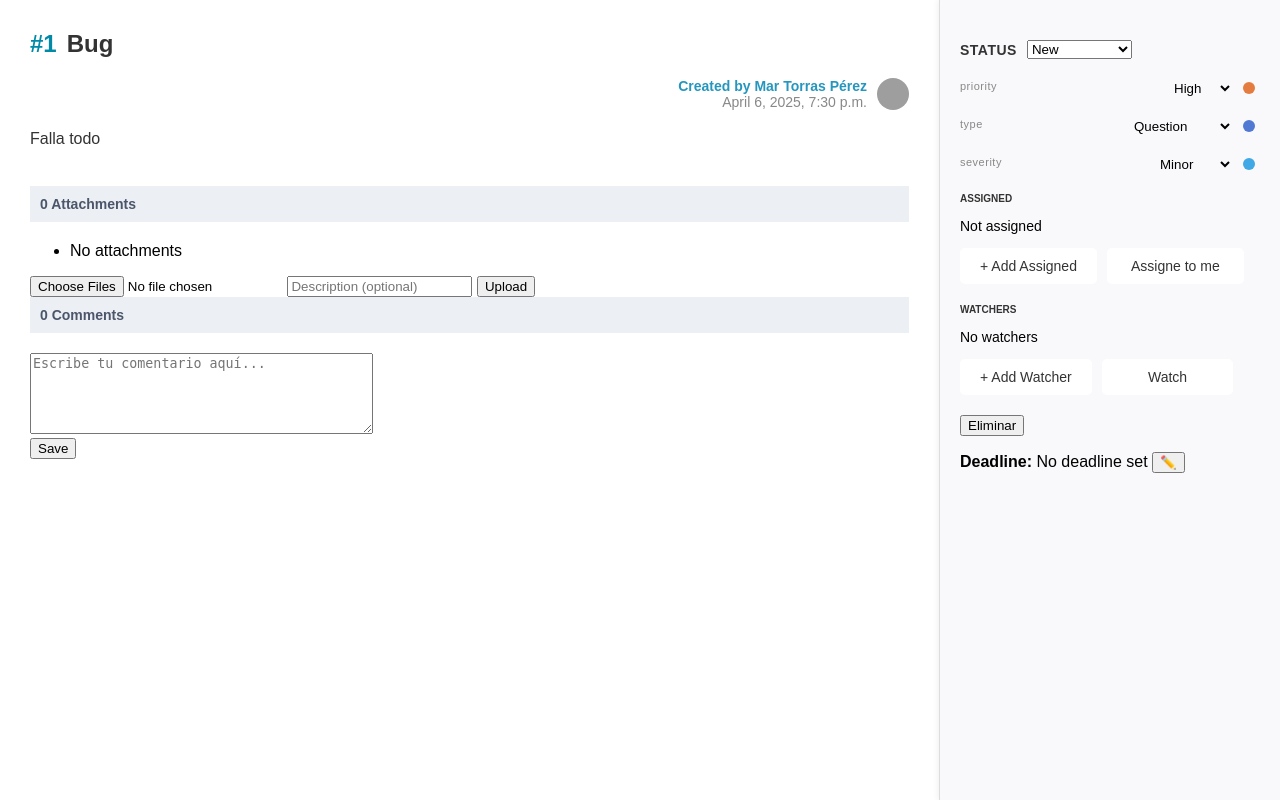
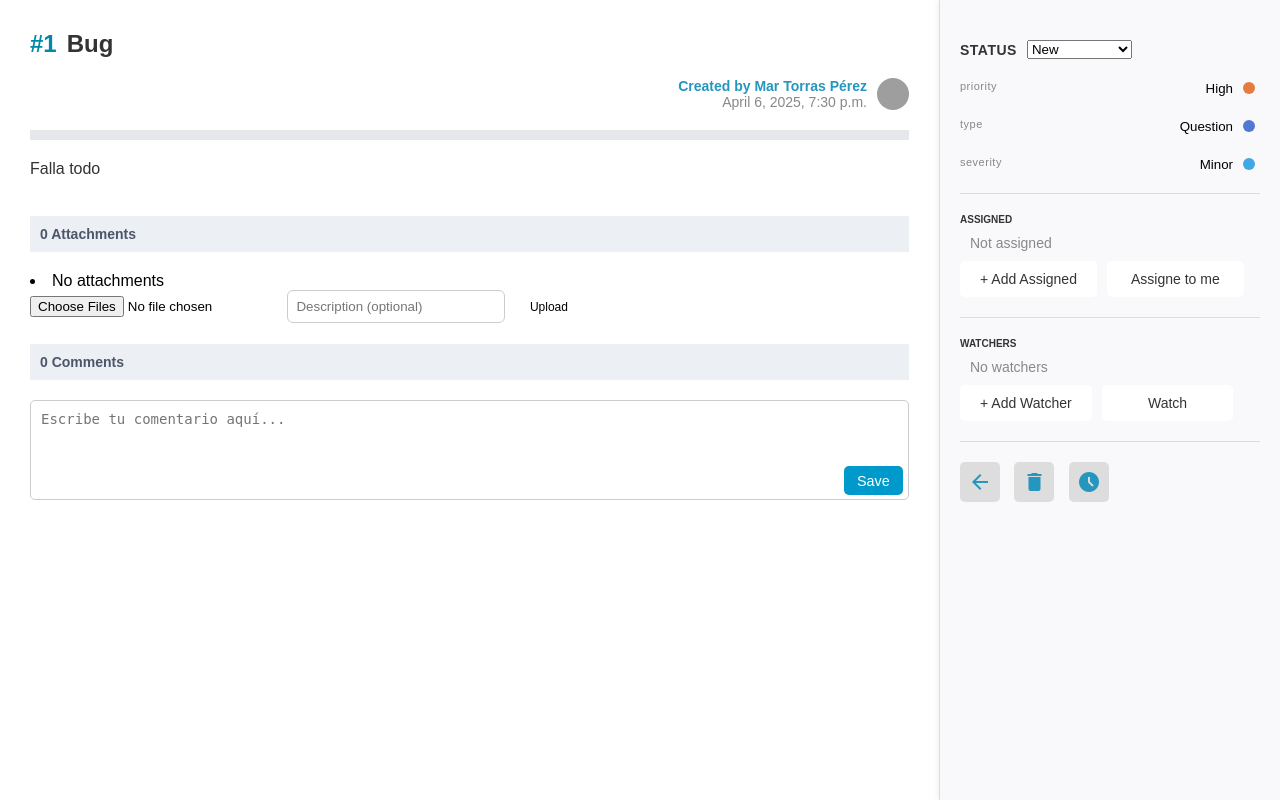
Before and after one commit to it22b-ASW-Project/Boreal-forest, a Django app: page /issue/1/ in a window 1280 px wide. Run offline with Django 5.2, Linux system fonts and the light colour scheme; a user stored in the database is signed in; data comes from the database, SQL or seed files in the repository; both versions use the stored data as it was after the commit; grey boxes are pictures that could not be loaded.

Commit message:
Look&Feel EditIssue

```diff
--- a/homepage/forms.py
+++ b/homepage/forms.py
@@ -48,6 +48,7 @@ class CommentForm(forms.ModelForm):
                 'rows': 5,
                 'cols': 40,
                 'placeholder': 'Escribe tu comentario aquí...',
+                'class': 'textarea-comment',
             }),
         }
 
--- a/homepage/templates/issueDetail.html
+++ b/homepage/templates/issueDetail.html
@@ -9,6 +9,7 @@
     <title>{{issue.subject}} - Issue #{{issue.id}}</title>
     <link rel="stylesheet" href="{% static 'css/issueDetail.css' %}">
     <link rel="stylesheet" href="{% static 'css/forms.css' %}">
+    <link rel="stylesheet" href="https://fonts.googleapis.com/icon?family=Material+Icons">
 </head>
 
 
@@ -22,11 +23,18 @@
                 <form id="subject-form" method="POST" style="display: none;">
                     {% csrf_token %}
                     <input type="text" name="subject" id="subject-input" value="{{ issue.subject }}">
-                    <button type="submit">Save</button>
-                    <button type="button" onclick="cancelEditTitle()">X</button>
+                    <button type="submit">
+                        <i class="material-icons">save</i>
+                    </button>
+                    <button type="button" onclick="cancelEditTitle()">
+                        <i class="material-icons">cancel</i>
+                    </button>
                 </form>
 
                 <h2 id="edit-btn" onclick="enableEditTitle()">{{ issue.subject }}</h2>
+                {% if issue.deadline %}
+                <i class="material-icons" title='{{ issue.deadline|date:"d/m/Y" }}'>schedule</i>
+                {% endif %}
             </div>
 
             <div class="creation-info">
@@ -36,6 +44,8 @@
                 </div>
                 <img src="{{issue.created_by.extra_data.picture}}"/>
             </div>
+
+            <hr class="head-separator">
 
             <div class="issue-info">
                 <div id="editDesc-btn" onclick="enableEditDesc()">
@@ -49,8 +59,12 @@
                 <form id="description-form" method="POST" style="display: none;">
                     {% csrf_token %}
                     <input type="text" name="description" id="description-input" value="{{ issue.description }}">
-                    <button type="submit">Save</button>
-                    <button type="button" onclick="cancelEditDesc()">Cancel</button>
+                    <button type="submit">
+                        <i class="material-icons">save</i>
+                    </button>
+                    <button type="button" onclick="cancelEditDesc()">
+                        <i class="material-icons">cancel</i>
+                    </button>
                 </form>
 
                 <br>
@@ -59,27 +73,42 @@
                     <div class="attachments-header">
                         <h3> {{ attachments|length }} Attachments</h3>
                     </div>
-                    <ul>
                     {% for attachment in attachments %}
-                        <li>
-                            <a href="{{ attachment.file.url }}" target="_blank">{{ attachment.filename }}</a>
+                        <div class="attachment-item">
+                            <a href="{{ attachment.file.url }}" target="_blank" class="attachment-url">
+                                <i class="material-icons">attachment</i> <p>{{ attachment.filename }}</p>
+                            </a>
+
+                            <div class="attachment-description">
+                                {% if attachment.description %}
+                                {{ attachment.description }}
+                                {% endif %}
+                            </div>
+
+                                <div class="attachment-filesize">
                                     ({{ attachment.formatted_filesize }})
-                            {% if attachment.description %} - {{ attachment.description }}{% endif %}
-                            <form method="POST" style="display:inline;">
+                                </div>
+
+                                <form method="POST">
                                     {% csrf_token %}
                                     <input type="hidden" name="attachment_id" value="{{ attachment.id }}">
-                                <button type="submit" name="delete_attachment" value="true"
-                                    onclick="return confirm('¿Estás seguro que quieres eliminar este archivo?');">✖</button>
+                                    <button type="submit" name="delete_attachment" value="true" onclick="return confirm('¿Estás seguro que quieres eliminar este archivo?');">
+                                        <i class="material-icons">delete</i>
+                                    </button>
                                 </form>
-                        </li>
+
+                        </div>
                     {% empty %}
                     <li>No attachments</li>
                     {% endfor %}
-                    </ul>
+
 
                     <form method="POST" enctype="multipart/form-data">
                         {% csrf_token %}
-                        <input type="file" name="new_attachments" multiple>
+                        <input type="file" name="new_attachments" id="file-upload" multiple>
+                            <!--<label for="file-upload">
+                                <i class="material-icons">upload_file</i>
+                            </label>-->
                         <input type="text" name="attachment_description" placeholder="Description (optional)">
                         <button type="submit" name="upload_attachment" value="true">Upload</button>
                     </form>
@@ -98,11 +127,17 @@
                     </form>
 
                     {% for comment in comments %}
-                    <p>{{ comment.comment }}
-                    <p>
-                    <p><img src="{{comment.user.extra_data.picture}}" width="25" height="25" />
-                        {{comment.user.extra_data.name}} -
-                        {{comment.created_at}} </p>
+                    <div class="comment-item">
+                        <img src="{{ comment.user.extra_data.picture }}" />
+                        <div class="comment-info">
+                            <span>
+                                <h1> {{comment.user.extra_data.name}} </h1>
+                                <p>{{comment.created_at}} </p>
+                            </span>
+                            {{ comment.comment }}
+                        </div>
+                    </div>
+                    <hr class="separator">
                     {% endfor %}
 
                 </div>
@@ -135,6 +170,8 @@
                     <span class="colorDot" style="background-color: {{ issue.severity.color }}"></span>
                 </div>
             </form>
+
+            <hr class="separator">
 
             <div class="add-people">
                 <h3>Assigned</h3>
@@ -177,6 +214,8 @@
                 </form>
             </div>
 
+            <hr class="separator">
+
             <div class="add-people">
                 <h3>Watchers</h3>
                 {% for watcher in watchers %}
@@ -206,6 +245,7 @@
                 </div>
             </div>
 
+
             <div id="watchForm" style="display: none; margin-top: 1em;">
                 <form method="post">
                     {% csrf_token %}
@@ -218,22 +258,20 @@
                 </form>
             </div>
 
+            <hr class="separator">
+
             <form method="POST">
                 {% csrf_token %}
-                <button type="submit" class="btn btn-danger" name="delete" value="true" onclick="return confirmDelete();">Eliminar</button>
+                <button type="submit" class="btn-sidebar" name="back" value="true">
+                    <i class="material-icons">arrow_back</i>
+                </button>
+                <button type="submit" class="btn-sidebar" name="delete" value="true" onclick="return confirmDelete();">
+                    <i class="material-icons a">delete</i>
+                </button>
+                <button type="button" class="btn-sidebar" onclick="enableEditDeadline()">
+                    <i class="material-icons">access_time_filled</i>
+                </button>
             </form>
-
-            <p>
-                <strong>Deadline:</strong>
-                <span id="deadline-display">
-                    {% if issue.deadline %}
-                    {{ issue.deadline|date:"d/m/Y" }}
-                    {% else %}
-                    No deadline set
-                    {% endif %}
-                </span>
-                <button type="button" onclick="enableEditDeadline()">✏️</button>
-            </p>
 
             <!-- Formulario para editar deadline -->
             <form id="deadline-form" method="POST" style="display: none;">
@@ -252,23 +290,23 @@
     <script>
         function enableEditTitle() {
             document.getElementById("edit-btn").style.display = "none";
-            document.getElementById("subject-form").style.display = "inline";
+            document.getElementById("subject-form").style.display = "flex";
             document.getElementById("subject-input").focus();
         }
 
         function cancelEditTitle() {
-            document.getElementById("edit-btn").style.display = "inline";
+            document.getElementById("edit-btn").style.display = "flex";
             document.getElementById("subject-form").style.display = "none";
         }
 
         function enableEditDesc() {
             document.getElementById("editDesc-btn").style.display = "none";
-            document.getElementById("description-form").style.display = "inline";
+            document.getElementById("description-form").style.display = "flex";
             document.getElementById("description-input").focus();
         }
 
         function cancelEditDesc() {
-            document.getElementById("editDesc-btn").style.display = "inline";
+            document.getElementById("editDesc-btn").style.display = "flex";
             document.getElementById("description-form").style.display = "none";
         }
 
@@ -277,13 +315,11 @@
         }
 
         function enableEditDeadline() {
-            document.getElementById("deadline-display").style.display = "none";
             document.getElementById("deadline-form").style.display = "inline";
             document.getElementById("deadline-input").focus();
         }
 
         function cancelEditDeadline() {
-            document.getElementById("deadline-display").style.display = "inline";
             document.getElementById("deadline-form").style.display = "none";
         }
         document.addEventListener("DOMContentLoaded", function () {
--- a/homepage/views.py
+++ b/homepage/views.py
@@ -116,7 +116,9 @@ def issueDetail(request, id):
     })
 
     if request.method == "POST":
-        if 'edit_params' in request.POST:
+        if 'back' in request.POST:
+            return redirect('/issues')
+        elif 'edit_params' in request.POST:
             form = EditParamsForm(request.POST)
             print(request.POST)
             if form.is_valid():
--- a/static/css/forms.css
+++ b/static/css/forms.css
@@ -1,5 +1,31 @@
 .form-style{
     border: none;
     background-color: transparent;
+    text-align: right;
+    appearance: none;
+}
 
+.form-style:focus {
+    outline: none;
+    border: none;
+    background-color: transparent;
 }
+
+.textarea-comment {
+    width: 100%;
+    height: 100px;
+    padding: 10px;
+    border-radius: 5px;
+    box-sizing: border-box;
+    border: 1px solid #ccc;
+    font-size: 14px;
+    color: #333;
+    margin-bottom: 20px;
+    resize: none;
+    transition: 0.3s;
+}
+
+.textarea-comment:focus {
+    border-color: #008aa8;
+    outline: none;
+}
--- a/static/css/issueDetail.css
+++ b/static/css/issueDetail.css
@@ -9,6 +13,52 @@ body {
     display: flex;
     min-height: 100vh;
 }
+
+.material-icons {
+    color: #2596be;
+    flex-shrink: 0;
+    transition: 0.3s;
+    vertical-align: middle;
+}
+
+.material-icons:hover {
+    cursor: pointer;
+    color: #333;
+}
+
+form button {
+    background-color: transparent;
+    color: black;
+    border: none;
+    border-radius: 5px;
+    cursor: pointer;
+    padding: 10px 20px;
+    font-size: 12px;
+    transition: 0.3s;
+}
+
+form button:hover {
+    color: #2596be;
+}
+
+.separator {
+    display: block;
+    border: none;
+    border-top: 1px solid #ddd; /* Usa un color fuerte para pruebas */
+    margin: 20px 0;
+    height: 0;
+    opacity: 1;
+    width: 100%;
+}
+
+.head-separator {
+    width: 100%;
+    height: 10px;
+    background-color: #e5e7eb;
+    margin: 1rem 0;
+    border: none;
+}
+
 
 /* Contenido principal */
 .main-content {
@@ -91,16 +126,17 @@ body {
     text-align: right;
 }
 
-.creation-info h1 {
+h1 {
     font-size: 14px;
     color: #2596be;
     margin: 0;
 }
 
-.creation-info p {
+p {
     font-size: 14px;
     color: #888;
     margin: 0;
+    margin-left: 10px
 }
 
 .creation-info img {
@@ -130,6 +166,54 @@ body {
 
 #editDesc-btn:hover {
     cursor: pointer;
+}
+
+#description-form {
+    display: flex;
+    align-items: center;
+}
+
+#description-form input {
+    width: 100%;
+    padding: 10px;
+    border-radius: 5px;
+    border: 1px solid #ccc;
+    font-size: 14px;
+    color: #333;
+}
+
+#description-form input:focus {
+    border-color: #008aa8;
+    outline: none;
+}
+
+.comments-section {
+    width: 100%;
+    display: block;
+}
+
+.comments-section form {
+    position: relative;
+    display: block;
+    width: 100%;
+}
+
+.comments-section form button {
+    position: absolute;
+    bottom: 1.8rem;
+    right: 0.4rem;
+    padding: 0.4rem 0.8rem;
+    font-size: 0.9rem;
+    background-color: #0099cc;
+    color: white;
+    border: none;
+    border-radius: 5px;
+    cursor: pointer;
+}
+
+.comments-section form button:hover {
+    background-color: #00a4f1;
+    color: #333
 }
 
 .attachments-header {
@@ -163,6 +247,101 @@ body {
     padding: 10px;
     font-weight: bold;
 }
+
+.attachment-item {
+    display: flex;
+    align-items: center;
+    width: 100%;
+    margin-bottom: 20px;
+    gap: 10px;
+}
+
+.attachment-url {
+    display: flex;
+    font-size: 15px;
+    color: #2596be;
+    text-decoration: none;
+    white-space: nowrap;
+    align-items: center;
+}
+
+.attachment-url p {
+    font-size: 15px;
+    color: #2596be;
+    text-decoration: none;
+    white-space: nowrap;
+    align-items: center;
+}
+
+.attachment-description {
+    font-size: 12px;
+    color: #4c566a;
+    flex-grow: 1;
+}
+
+.attachment-filesize {
+    font-size: 12px;
+    color: #4c566a;
+    white-space: nowrap;
+    flex-shrink: 0;
+}
+
+.attachment-item form {
+    display: flex;
+    align-items: center;
+    justify-content: center;
+    flex-shrink: 0;
+}
+
+.attachments {
+    margin-bottom: 20px;
+}
+
+.attachment form {
+    display: flex;
+    align-items: center;
+    gap: 0.5rem;
+}
+
+/*#file-upload {
+    display: none;
+}*/
+
+.attachments form input[type="text"] {
+    padding: 0.5rem;
+    border: 1px solid #ccc;
+    border-radius: 6px;
+    flex: 1;
+    min-width: 200px;
+}
+
+.comment-item {
+    display: flex;
+    align-items: flex-start;
+    width: 100%;
+    margin-bottom: 20px;
+    gap: 10px;
+}
+
+.comment-item img {
+    width: 45px;
+    height: 45px;
+}
+
+.comment-info {
+    display: block;
+    align-items:normal;
+    gap: 10px;
+    font-size: 14px;
+    width: 100%;
+}
+
+.comment-info span {
+    display: flex;
+    align-items: center;
+    margin-bottom: 10px;
+}
+
 
 /* Sidebar derecha */
 .extra-info {
@@ -237,7 +416,7 @@ body {
     margin-bottom: 0;
     text-transform: uppercase;
     font-weight: bold;
-    margin-bottom: 5px;
+    margin-bottom: 10px;
 }
 
 .added-user {
@@ -278,6 +457,7 @@ body {
     gap: 10px;
     width: 100%;
     margin-bottom: 20px;
+    margin-top: 10px;
 }
 
 .add-usr-btn form {
@@ -301,3 +481,17 @@ body {
 .add-usr-btn button:hover {
     color: #2596be;
 }
+
+.btn-sidebar {
+    color: #0099cc;
+    border: none;
+    background-color: #ddd;
+    padding: 8px 8px;
+    transition: 0.3s;
+    margin-right: 10px;
+}
+
+.btn-sidebar:hover {
+    background-color: #ccc;
+    color: #333;
+}
```
Also changed, not shown: other parts of static/css/issueDetail.css (+12 -23 lines), boreal_forest.sqlite3, 3 other files. Lines whose indentation alone changed are shown as unchanged.
